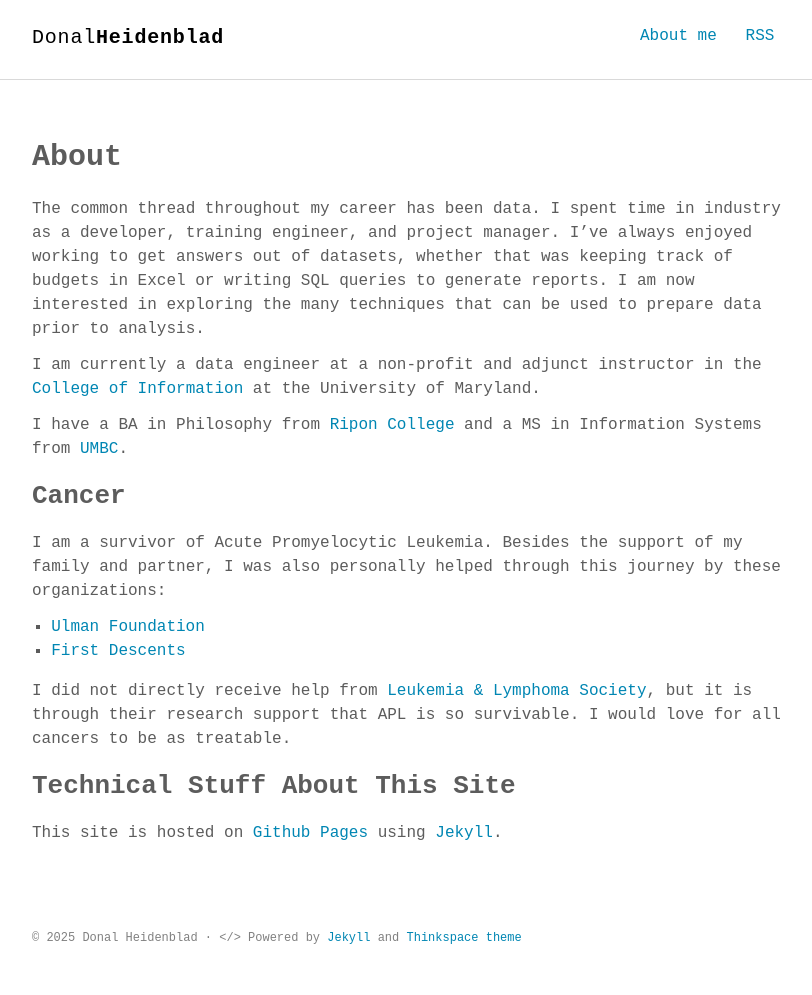
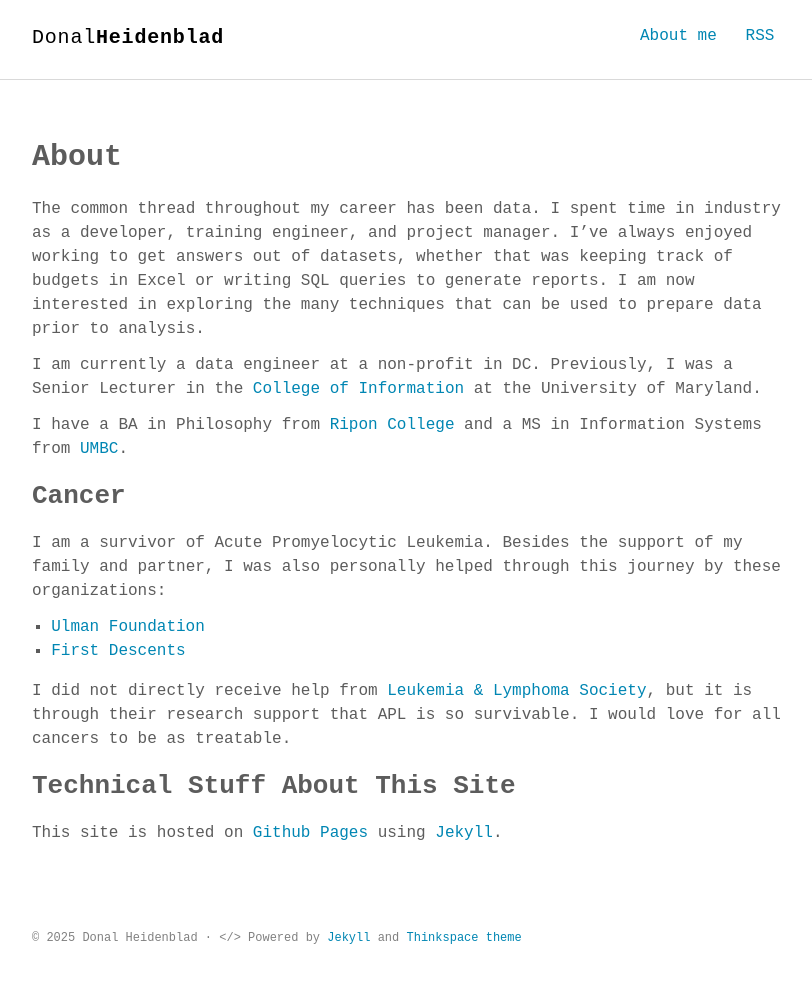
Before and after one commit to donalus/donalus.github.io, a Jekyll site: the page built from about.md, in a window 1280 px wide. Shown: the whole page, without its empty margins (232-1044 px from the left). Built offline with Jekyll 4.4.1, drawn with Linux system fonts in a browser that asks for light colours; some web fonts are replaced.

Commit message:
Update employment information in about page

```diff
--- a/about.md
+++ b/about.md
@@ -10,7 +10,7 @@ out of datasets, whether that was keeping track of budgets in Excel or writing S
 to generate reports. I am now interested in exploring the many techniques that can be
 used to prepare data prior to analysis.
 
-I am currently a data engineer at a non-profit and adjunct instructor in the
+I am currently a data engineer at a non-profit in DC. Previously, I was a Senior Lecturer in the
 [College of Information][info] at the University of Maryland.
 
 I have a BA in Philosophy from [Ripon College][ripon] and a MS in
```
